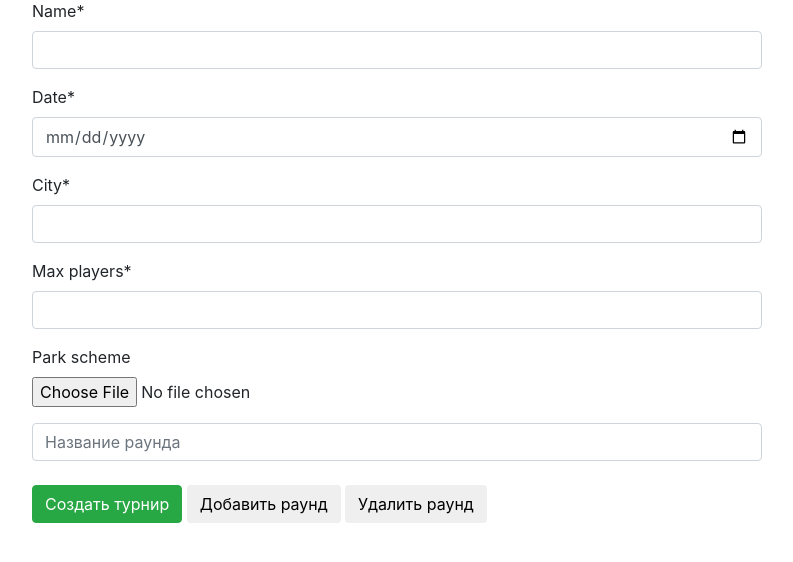
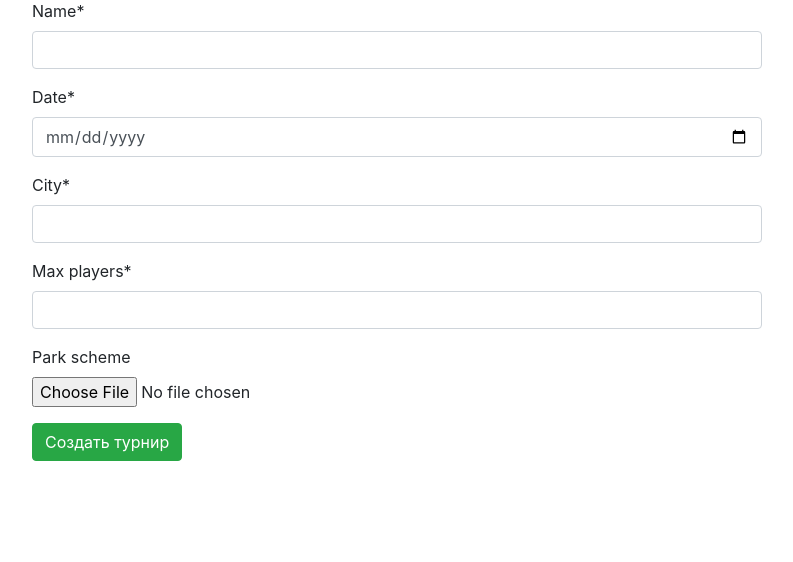
Before and after one commit to Zaskars/django_discgolf, a Django app: page /tournament_create/ in a window 1280 px wide. Shown: the part 161-723 px from the top of the page, without its empty margins (243-1036 px from the left). Run offline with Django 4.2, Linux system fonts and the light colour scheme; the visitor is signed in with stand-in values (Sample User, id 1); some libraries are stand-ins or nearby versions.

Commit message:
-initial round creation

```diff
--- a/main/models/tournament.py
+++ b/main/models/tournament.py
@@ -1,7 +1,7 @@
 from django.db import models
 from django.contrib.auth.models import User
 
-from .course import Basket, Course, Segment
+from .course import Segment, Layout
 from .user import PlayerProfile
 
 
@@ -31,7 +31,10 @@ class Round(models.Model):
     )
     round_number = models.IntegerField()
     name = models.CharField(max_length=100, default=f"Раунд {round_number}")
-    course = models.ForeignKey(Course, on_delete=models.SET_NULL, null=True)
+    # course = models.ForeignKey(Course, on_delete=models.SET_NULL, null=True)
+    layout = models.ForeignKey(
+        Layout, on_delete=models.SET_NULL, null=True, related_name="rounds"
+    )
 
     def get_registered_players(self):
         return [
--- a/main/templates/tournament_create.html
+++ b/main/templates/tournament_create.html
@@ -16,29 +16,6 @@
 <form method="post">
     {% csrf_token %}
     {{ form|crispy }}
-    <div class="round-append" id="round_append">
-        {% if rounds %}
-            <input type="hidden" id="num_round" name="num_round"
-                   value="{{ rounds|length }}">
-            {% for round in rounds %}
-                <div class="round input-group">
-                    <input placeholder="Название раунда" value="{{ round.url }}"
-                           type="text" class="form-control"
-                           id="round{{ forloop.counter }}"
-                           name="round{{ forloop.counter }}">
-                </div>
-            {% endfor %}
-        {% else %}
-            <input type="hidden" id="num_round" name="num_round" value="1">
-            <div class="round input-group">
-                <input placeholder="Название раунда" class="form-control" type="text"
-                       id="round1" name="round1">
-            </div>
-        {% endif %}
-    </div>
-    <br>
     <button type="submit" class="btn btn-success">Создать турнир</button>
-    <button type="button" class="btn" onclick="new_round()">Добавить раунд</button>
-    <button type="button" class="btn" onclick="delete_round()">Удалить раунд</button>
 </form>
 {% endblock %}
--- a/main/views/tournament.py
+++ b/main/views/tournament.py
@@ -14,20 +14,6 @@ class TournamentCreateView(LoginRequiredMixin, CreateView):
     template_name = "tournament_create.html"
     login_url = "/login/"
     redirect_field_name = "redirect_to"
-
-    def form_valid(self, form):
-        response = super(TournamentCreateView, self).form_valid(form)
-        rounds_count = int(self.request.POST.get("num_round"))
-
-        for i in range(1, rounds_count + 1):
-            round_name = self.request.POST.get(f"round{i}")
-            if round_name:
-                # Создание или обновление объекта Round
-                Round.objects.create(
-                    tournament=self.object, round_number=i, name=round_name
-                )
-
-        return response
 
     def get_success_url(self):
         return reverse_lazy("home")
```
